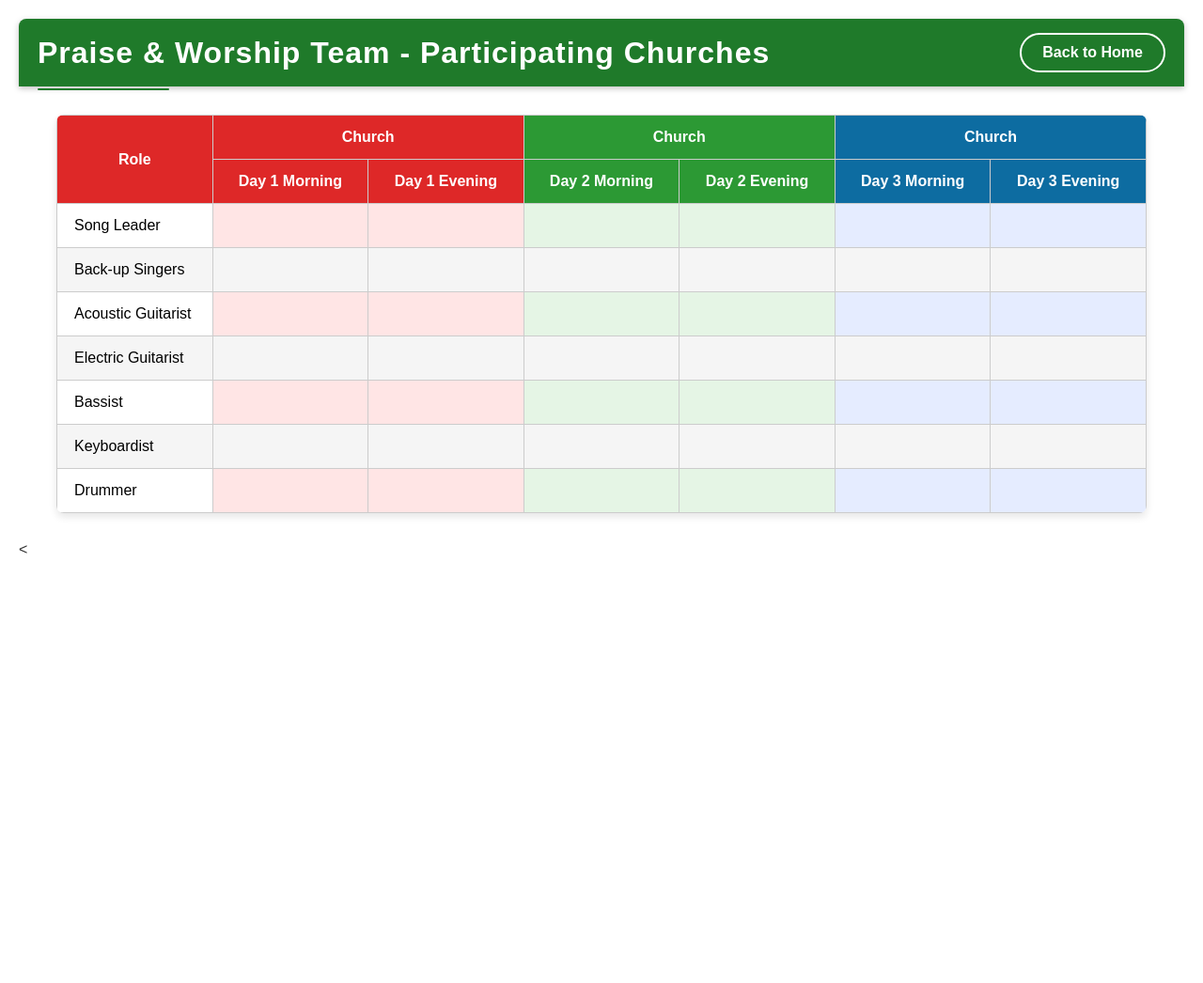
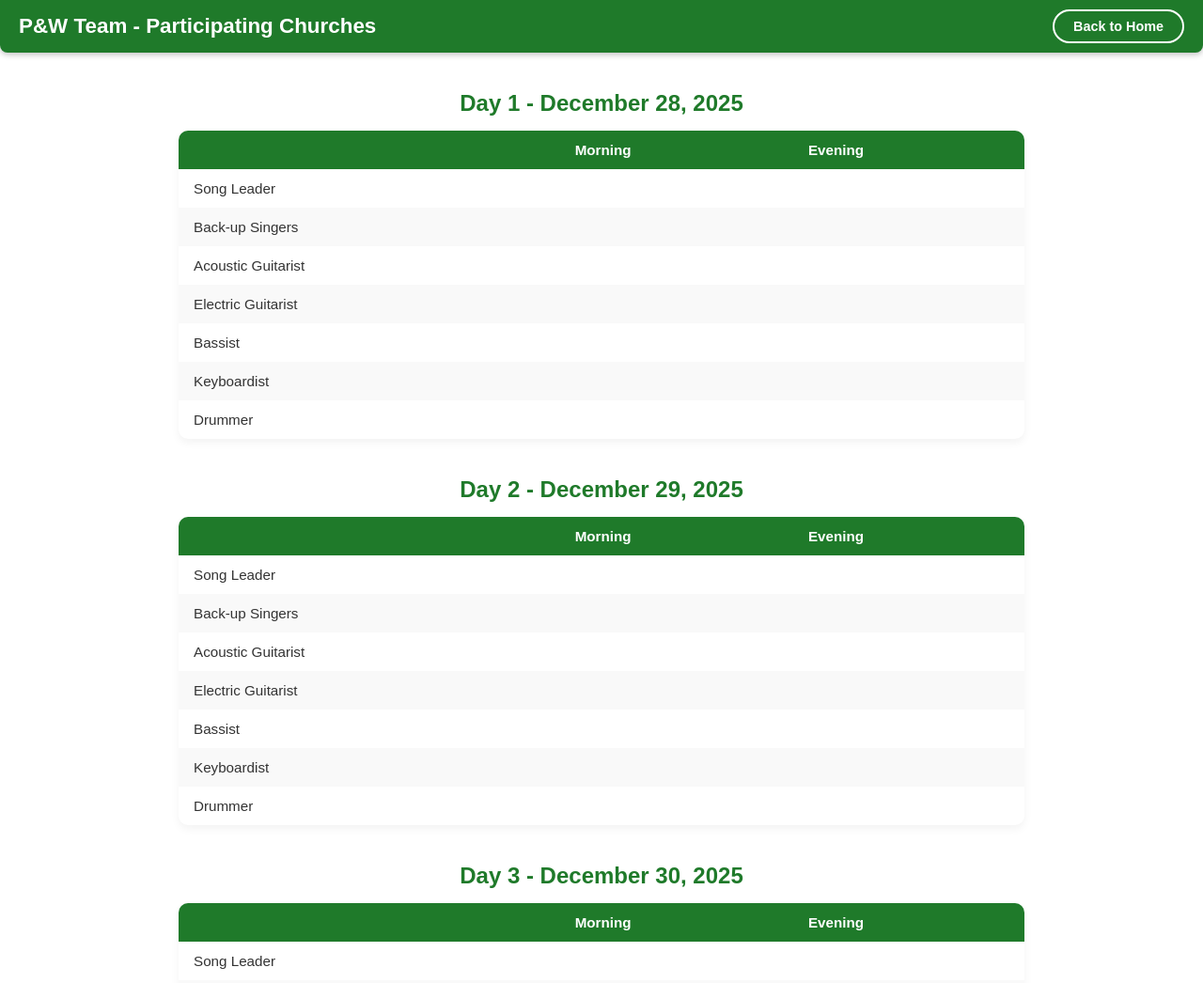
Before and after one commit to NCJYC2025MusicCommittee/NCJYC-2025---Music-Committee-, a plain HTML site: page Team.html in a window 1280 px wide. Shown: the top 1046 px of the page at 94% size. Before the commit the page ends 800 px from the top, so only its background shows below. Drawn offline with Linux system fonts and the light colour scheme.

Commit message:
Update Team.html

```diff
--- a/Team.html
+++ b/Team.html
@@ -5,9 +5,9 @@
 <title>P&W Team - List of Churches</title>
 <style>
 body {
-  font-family: Arial;
+  font-family: "Poppins", sans-serif;
   background: #ffffff;
-  margin: 20px;
+  margin: 0;
   color: #333;
 }
 
@@ -18,127 +18,83 @@ nav {
   align-items: center;
   padding: 15px 20px;
   background: #1f7a2a;
-  border-radius: 8px 8px 0 0;
+  border-radius: 0 0 8px 8px;
   box-shadow: 0 2px 6px rgba(0, 0, 0, 0.25);
-  position: relative;
 }
-
-nav::after {
-  content: "";
-  position: absolute;
-  bottom: -4px;
-  left: 20px;
-  width: 140px;
-  height: 2px;
-  background: #1f7a2a;
-  border-radius: 2px;
-}
-
 .nav-left h1 {
   margin: 0;
   color: white;
   font-weight: 600;
-  font-size: 2rem;
-  letter-spacing: 1px;
+  font-size: 1.4rem;
+}
+.nav-right .home-button {
+  padding: 8px 20px;
+  border: 2px solid #ffffff;
+  color: #ffffff;
+  text-decoration: none;
+  font-weight: 600;
+  font-size: 0.9rem;
+  border-radius: 25px;
+  transition: all 0.3s ease;
+}
+.nav-right .home-button:hover {
+  background: #ffffff;
+  color: #1f7a2a;
 }
 
-.nav-right .home-button {
-  display: inline-block;
-  padding: 10px 22px;
-  border: 2px solid #ffffff;
-  color: #ffffff;
-  background: transparent;
-  text-decoration: none;
+/* Section Heading */
+.day-heading {
+  text-align: center;
+  margin: 40px 0 15px;
+  font-size: 1.5rem;
   font-weight: 600;
-  font-size: 1rem;
-  border-radius: 30px;
-  transition: all 0.3s ease;
+  color: #1f7a2a;
 }
 
-.nav-right .home-button:hover {
-  color: #1f7a2a;
-  background: #ffffff;
-  border-color: #ffffff;
-  transform: translateY(-2px);
+/* Table Style */
+.table-day {
+  width: 95%;
+  max-width: 900px;
+  margin: 0 auto 40px;
+  border-collapse: collapse;
+  background: #fff;
+  box-shadow: 0 4px 10px rgba(0,0,0,0.05);
+  border-radius: 10px;
+  overflow: hidden;
+}
+.table-day th, .table-day td {
+  padding: 12px 16px;
+  text-align: left;
+  font-size: 0.95rem;
+}
+.table-day th {
+  background: #1f7a2a;
+  color: #fff;
+  font-weight: 600;
+}
+.table-day tr:nth-child(even) {
+  background: #f9f9f9;
+}
+.table-day tr:hover {
+  background: #f1f1f1;
 }
 
-/* Desktop Table */
-.table-desktop {
-  width: 100%;
-  max-width: 1160px;
-  margin: 30px auto;
-  border-collapse: collapse;
-  box-shadow: 0 4px 8px rgba(0,0,0,0.1);
-  background: white;
-  border-radius: 8px;
-  overflow: hidden;
-  table-layout: fixed;
-}
-
-.table-desktop th, .table-desktop td {
-  border: 1px solid #cccccc;
-  padding: 14px 18px;
-  text-align: center;
-  vertical-align: middle;
-  font-size: 1rem;
-  color: #ffffff;
-}
-
-.table-desktop td {
-  border: 1px solid #cccccc;
-  padding: 14px 18px;
-  text-align: left;
-  vertical-align: middle;
-  font-size: 1rem;
-  color: #000000;
-}
-
-/* Row striping */
-.table-desktop tbody tr:nth-child(even) td { background-color: #f5f5f5; }
-
-/* Header colors */
-.role { border: 1px solid #cccccc; padding: 10px 8px; text-align: left; vertical-align: middle; font-size: 1rem; width: 4in;}
-.day1-sub { background-color: #de2828; color: white; }
-.day2-sub { background-color: #2c9934; color: white; }
-.day3-sub { background-color: #0d6ca1; color: white; }
-
-/* Column color accents */
-.table-desktop tbody td:nth-child(2), tbody td:nth-child(3) { background-color: #ffe5e5; }
-.table-desktop tbody td:nth-child(4), tbody td:nth-child(5) { background-color: #e5f5e5; }
-.table-desktop tbody td:nth-child(6), tbody td:nth-child(7) { background-color: #e5ecff; }
-
-/* Row hover effect */
-.table-desktop tbody tr:hover td:nth-child(2), tbody tr:hover td:nth-child(3) { background-color: #ffcccc; }
-.table-desktop tbody tr:hover td:nth-child(4), tbody tr:hover td:nth-child(5) { background-color: #c8e6c8; }
-.table-desktop tbody tr:hover td:nth-child(6), tbody tr:hover td:nth-child(7) { background-color: #ccd9ff; }
-.table-desktop tbody tr:hover td:first-child { background-color: #eeeeee; }
-
-/* Mobile Table */
-.table-mobile {
-  display: none; /* hidden on desktop */
-  width: 100%;
-  margin: 20px auto;
-  border-collapse: collapse;
-}
-
-.table-mobile .role {
-  background: #1f7a2a;
-  color: white;
-  padding: 8px;
-  text-align: left;
-  font-weight: bold;
-}
-
-.table-mobile td {
-  border: 1px solid #ccc;
-  padding: 8px;
-}
-
+/* Responsive */
 @media (max-width: 700px) {
-  .table-desktop { display: none; } /* hide desktop table on small screens */
-  .table-mobile { display: table; } /* show mobile table */
-  nav { flex-direction: column; align-items: flex-start; gap: 10px; }
-  .nav-right .home-button { align-self: stretch; text-align: center; padding: 12px 0; }
+  .nav-left h1 {
+    font-size: 1rem;
+  }
+  .nav-right .home-button {
+    font-size: 0.8rem;
+    padding: 6px 14px;
+  }
+  .day-heading {
+    font-size: 1.2rem;
+  }
+  .table-day th, .table-day td {
+    padding: 10px 12px;
+    font-size: 0.85rem;
+  }
 }
 </style>
 </head>
@@ -146,43 +102,75 @@ nav::after {
 
 <nav>
   <div class="nav-left">
-    <h1>Praise & Worship Team - Participating Churches</h1>
+    <h1>P&W Team - Participating Churches</h1>
   </div>
   <div class="nav-right">
     <a class="home-button" href="index.html">Back to Home</a>
   </div>
 </nav>
 
-<!-- Desktop Table -->
-<table class="table-desktop">
+<!-- Day 1 -->
+<h2 class="day-heading">Day 1 - December 28, 2025</h2>
+<table class="table-day">
   <thead>
     <tr>
-      <th class="day1-sub" rowspan="2">Role</th>
-      <th class="day1-sub" colspan="2">Church</th>
-      <th class="day2-sub" colspan="2">Church</th>
-      <th class="day3-sub" colspan="2">Church</th>
-    </tr>
-    <tr>
-      <th class="day1-sub">Day 1 Morning</th>
-      <th class="day1-sub">Day 1 Evening</th>
-      <th class="day2-sub">Day 2 Morning</th>
-      <th class="day2-sub">Day 2 Evening</th>
-      <th class="day3-sub">Day 3 Morning</th>
-      <th class="day3-sub">Day 3 Evening</th>
+      <th></th>
+      <th>Morning</th>
+      <th>Evening</th>
     </tr>
   </thead>
   <tbody>
-    <tr><td class="role">Song Leader</td><td></td><td></td><td></td><td></td><td></td><td></td></tr>
-    <tr><td class="role">Back-up Singers</td><td></td><td></td><td></td><td></td><td></td><td></td></tr>
-    <tr><td class="role">Acoustic Guitarist</td><td></td><td></td><td></td><td></td><td></td><td></td></tr>
-    <tr><td class="role">Electric Guitarist</td><td></td><td></td><td></td><td></td><td></td><td></td></tr>
-    <tr><td class="role">Bassist</td><td></td><td></td><td></td><td></td><td></td><td></td></tr>
-    <tr><td class="role">Keyboardist</td><td></td><td></td><td></td><td></td><td></td><td></td></tr>
-    <tr><td class="role">Drummer</td><td></td><td></td><td></td><td></td><td></td><td></td></tr>
+    <tr><td>Song Leader</td><td></td><td></td></tr>
+    <tr><td>Back-up Singers</td><td></td><td></td></tr>
+    <tr><td>Acoustic Guitarist</td><td></td><td></td></tr>
+    <tr><td>Electric Guitarist</td><td></td><td></td></tr>
+    <tr><td>Bassist</td><td></td><td></td></tr>
+    <tr><td>Keyboardist</td><td></td><td></td></tr>
+    <tr><td>Drummer</td><td></td><td></td></tr>
   </tbody>
 </table>
 
-<!-- Mobile Table -->
-<table class="table-mobile">
+<!-- Day 2 -->
+<h2 class="day-heading">Day 2 - December 29, 2025</h2>
+<table class="table-day">
+  <thead>
+    <tr>
+      <th></th>
+      <th>Morning</th>
+      <th>Evening</th>
+    </tr>
+  </thead>
   <tbody>
-    <tr><td class="role">Song Leader</td><
+    <tr><td>Song Leader</td><td></td><td></td></tr>
+    <tr><td>Back-up Singers</td><td></td><td></td></tr>
+    <tr><td>Acoustic Guitarist</td><td></td><td></td></tr>
+    <tr><td>Electric Guitarist</td><td></td><td></td></tr>
+    <tr><td>Bassist</td><td></td><td></td></tr>
+    <tr><td>Keyboardist</td><td></td><td></td></tr>
+    <tr><td>Drummer</td><td></td><td></td></tr>
+  </tbody>
+</table>
+
+<!-- Day 3 -->
+<h2 class="day-heading">Day 3 - December 30, 2025</h2>
+<table class="table-day">
+  <thead>
+    <tr>
+      <th></th>
+      <th>Morning</th>
+      <th>Evening</th>
+    </tr>
+  </thead>
+  <tbody>
+    <tr><td>Song Leader</td><td></td><td></td></tr>
+    <tr><td>Back-up Singers</td><td></td><td></td></tr>
+    <tr><td>Acoustic Guitarist</td><td></td><td></td></tr>
+    <tr><td>Electric Guitarist</td><td></td><td></td></tr>
+    <tr><td>Bassist</td><td></td><td></td></tr>
+    <tr><td>Keyboardist</td><td></td><td></td></tr>
+    <tr><td>Drummer</td><td></td><td></td></tr>
+  </tbody>
+</table>
+
+</body>
+</html>
```
